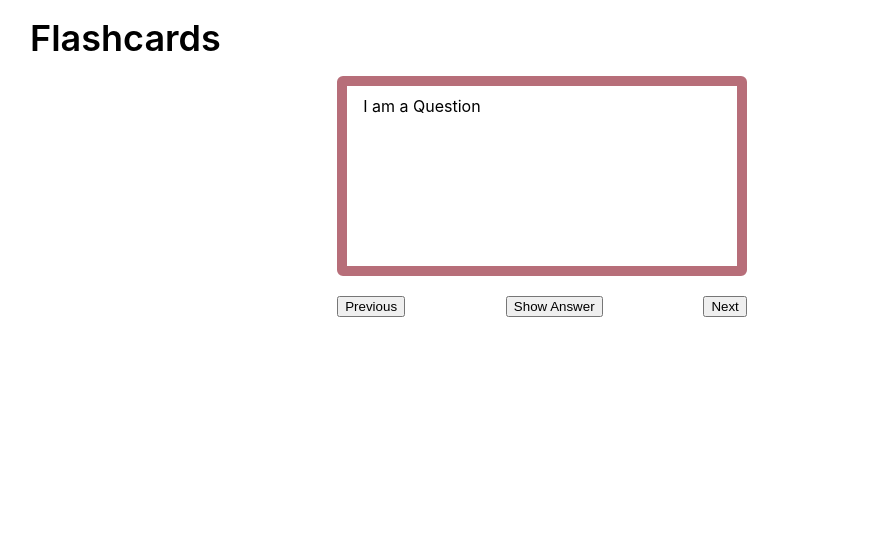
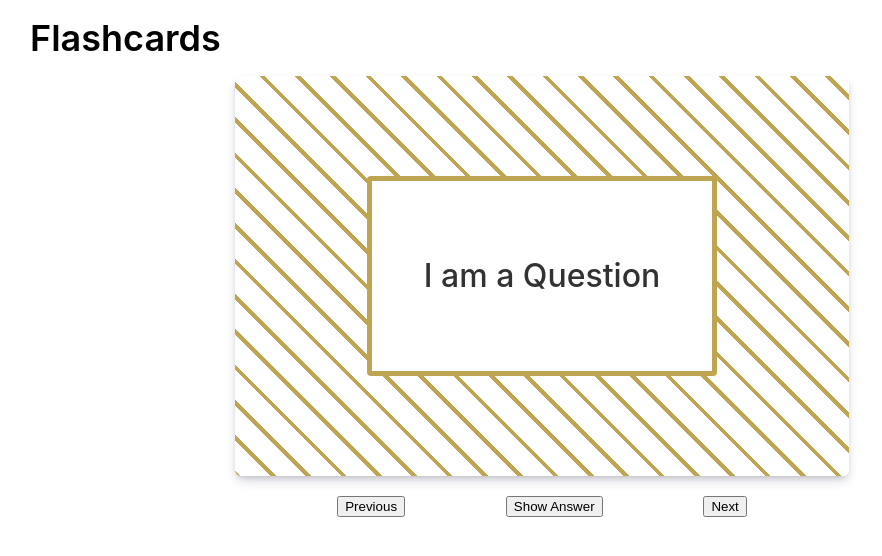
Before and after one commit to manitapaudel/Flashcards, a Next.js app: page /flashcards in a window 1280 px wide. Shown: the top 556 px of the page, without its empty margins (98-980 px from the left). Built offline with nearby package versions, Linux system fonts and the light colour scheme.

Commit message:
Add patterns to the flashcard, change style

```diff
--- a/src/components/atoms/Card/card.module.scss
+++ b/src/components/atoms/Card/card.module.scss
@@ -1,8 +1,33 @@
 .card {
+  display: flex;
+  align-items: center;
+  justify-content: center;
+  background-color: white;
+  border-radius: 6px;
+  padding: 10px 16px;
+  min-height: 400px;
+  width: 60%;
+  box-shadow: rgba(50, 50, 93, 0.25) 0px 6px 12px -2px,
+    rgba(0, 0, 0, 0.3) 0px 3px 7px -3px;
+  background-color: white; //pattern generated from https://www.magicpattern.design/ will give credit
+  opacity: 0.8;
+  background: repeating-linear-gradient(
+    45deg,
+    #b08f26,
+    #b08f26 4px,
+    white 4px,
+    white 25px
+  );
+
+  .innerCard {
+    display: flex;
+    align-items: center;
+    justify-content: center;
+    border: 5px solid #b08f26;
+    border-radius: 4px;
     background-color: white;
-    border: 10px solid #B76E79;
-    border-radius: 6px;
     padding: 10px 16px;
     min-height: 200px;
-    width: 40%
+    width: 60%;
+  }
 }
--- a/src/components/atoms/Card/index.tsx
+++ b/src/components/atoms/Card/index.tsx
@@ -1,8 +1,14 @@
 import { CardProps } from "@/types/CardTypes";
-import styles from "./card.module.scss";
+import Style from "./card.module.scss";
 
 const Card: React.FC<CardProps> = ({ children, className = "" }) => {
-  return <div className={`${styles.card} ${className}`}>{children}</div>;
+  return (
+    <div className={`${Style.card} ${className}`}>
+      <div className={Style.innerCard}>
+        {children}
+        </div>
+    </div>
+  );
 };
 
 export default Card;
--- a/src/components/pages/flashcards/index.tsx
+++ b/src/components/pages/flashcards/index.tsx
@@ -1,6 +1,6 @@
 import React from "react";
 import Card from "@/components/atoms/Card";
-import { H1 } from "@/components/atoms/Typography";
+import { H1, H2 } from "@/components/atoms/Typography";
 
 import Style from "./flashcards.module.scss";
 
@@ -10,7 +10,7 @@
     <div className={Style.container}>
       <H1>Flashcards</H1>
       <Card className={Style.card}>
-        {openCard ? "I am the Answer" : "I am a Question"}
+        <H2>{openCard ? "I am the Answer" : "I am a Question"}</H2>
       </Card>
       <div className={Style.buttonsSection}>
         <button>Previous</button>
--- a/src/types/TypographyTypes.ts
+++ b/src/types/TypographyTypes.ts
@@ -1,5 +1,5 @@
 
 export type TypographyProps = {
-    children: string;
+    children: string ;
     className?: string | object;
 }
```
